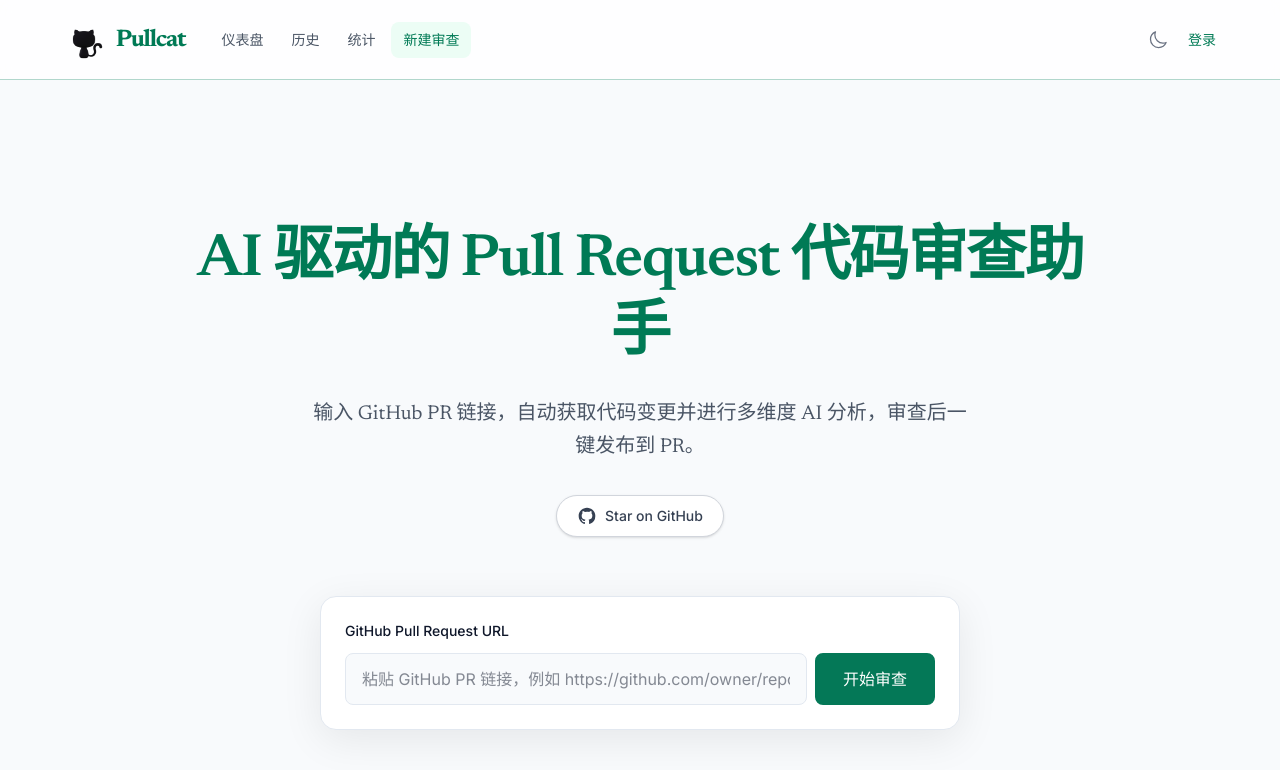
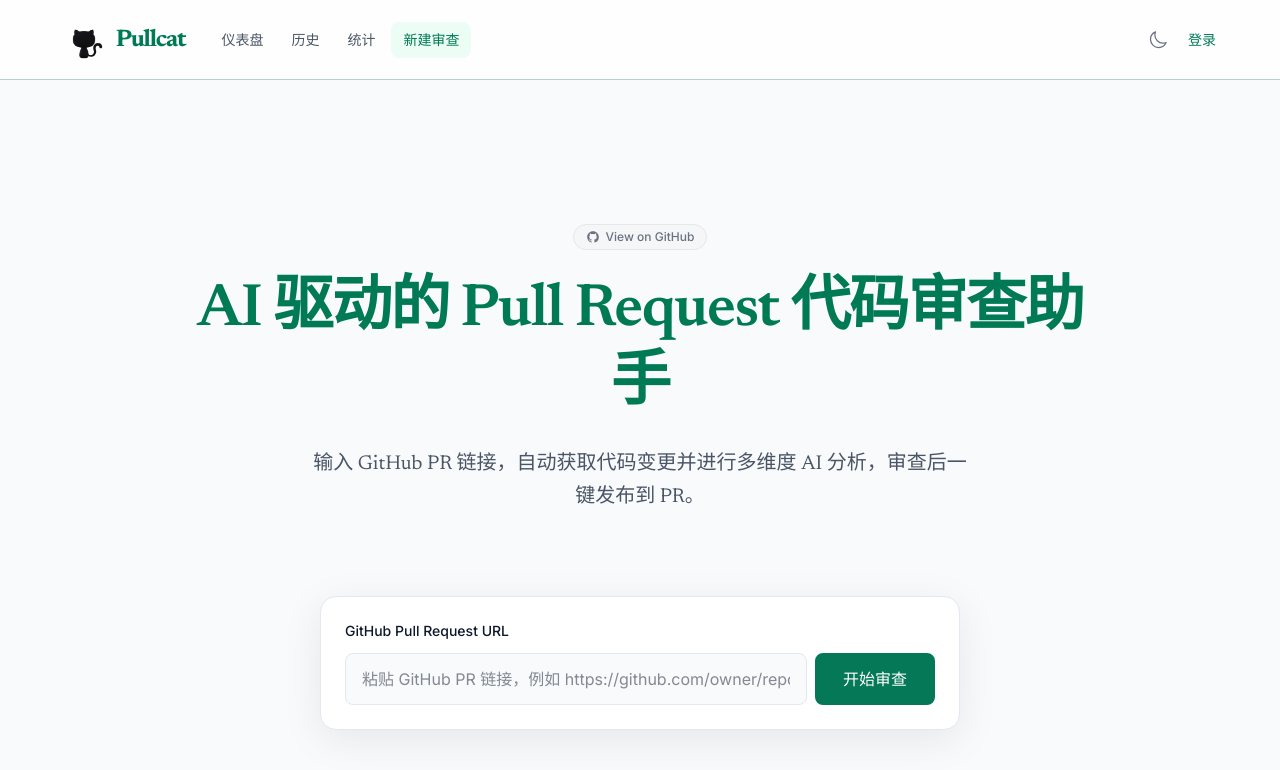
Before and after one commit to xiechimon/pullcat, a React (Vite) app in the folder pullcat-web/: page / in a window 1280 px wide. Shown: the top 770 px of the page. Built offline with nearby package versions, Linux system fonts and the light colour scheme; no server answers.

Commit message:
style: 调整 GitHub 链接位置与大小

```diff
--- a/pullcat-web/src/pages/HomePage.tsx
+++ b/pullcat-web/src/pages/HomePage.tsx
@@ -24,24 +24,23 @@
   return (
     <>
       <div className="transition-all duration-700 ease-in-out flex flex-col items-center text-center px-4 overflow-hidden max-h-[500px] opacity-100 pt-28 md:pt-36 pb-12 mb-4">
-        <h1 className="text-4xl md:text-5xl lg:text-6xl font-semibold font-serif text-emerald-700 leading-tight max-w-4xl mb-6 tracking-tight">
-          AI 驱动的 Pull Request 代码审查助手
-        </h1>
-        <p className="text-lg md:text-xl font-serif text-gray-600 dark:text-gray-400 max-w-2xl mb-8 leading-relaxed">
-          输入 GitHub PR 链接，自动获取代码变更并进行多维度 AI 分析，审查后一键发布到 PR。
-        </p>
-
         <a
           href="https://github.com/xiechimon/pullcat"
           target="_blank"
           rel="noopener noreferrer"
-          className="inline-flex items-center gap-2 px-5 py-2.5 text-sm font-medium text-gray-700 dark:text-gray-200 bg-white dark:bg-gray-800 border border-gray-300 dark:border-gray-700 rounded-full hover:bg-gray-50 dark:hover:bg-gray-700 hover:text-emerald-600 dark:hover:text-emerald-400 focus:outline-none focus:ring-2 focus:ring-offset-2 focus:ring-emerald-500 transition-all shadow-sm"
+          className="inline-flex items-center gap-1.5 px-3 py-1 mb-6 text-xs font-medium text-gray-500 hover:text-gray-900 dark:text-gray-400 dark:hover:text-gray-100 bg-gray-100/50 hover:bg-gray-100 dark:bg-gray-800/50 dark:hover:bg-gray-800 border border-gray-200 dark:border-gray-700 rounded-full transition-colors"
         >
-          <svg className="w-5 h-5" fill="currentColor" viewBox="0 0 24 24" aria-hidden="true">
+          <svg className="w-3.5 h-3.5" fill="currentColor" viewBox="0 0 24 24" aria-hidden="true">
             <path fillRule="evenodd" d="M12 2C6.477 2 2 6.484 2 12.017c0 4.425 2.865 8.18 6.839 9.504.5.092.682-.217.682-.483 0-.237-.008-.868-.013-1.703-2.782.605-3.369-1.343-3.369-1.343-.454-1.158-1.11-1.466-1.11-1.466-.908-.62.069-.608.069-.608 1.003.07 1.531 1.032 1.531 1.032.892 1.53 2.341 1.088 2.91.832.092-.647.35-1.088.636-1.338-2.22-.253-4.555-1.113-4.555-4.951 0-1.093.39-1.988 1.029-2.688-.103-.253-.446-1.272.098-2.65 0 0 .84-.27 2.75 1.026A9.564 9.564 0 0112 6.844c.85.004 1.705.115 2.504.337 1.909-1.296 2.747-1.027 2.747-1.027.546 1.379.202 2.398.1 2.651.64.7 1.028 1.595 1.028 2.688 0 3.848-2.339 4.695-4.566 4.943.359.309.678.92.678 1.855 0 1.338-.012 2.419-.012 2.747 0 .268.18.58.688.482A10.019 10.019 0 0022 12.017C22 6.484 17.522 2 12 2z" clipRule="evenodd" />
           </svg>
-          Star on GitHub
+          View on GitHub
         </a>
+        <h1 className="text-4xl md:text-5xl lg:text-6xl font-semibold font-serif text-emerald-700 leading-tight max-w-4xl mb-6 tracking-tight">
+          AI 驱动的 Pull Request 代码审查助手
+        </h1>
+        <p className="text-lg md:text-xl font-serif text-gray-600 dark:text-gray-400 max-w-2xl mb-6 leading-relaxed">
+          输入 GitHub PR 链接，自动获取代码变更并进行多维度 AI 分析，审查后一键发布到 PR。
+        </p>
       </div>
 
       <div className="w-full px-4 mb-6">
```
